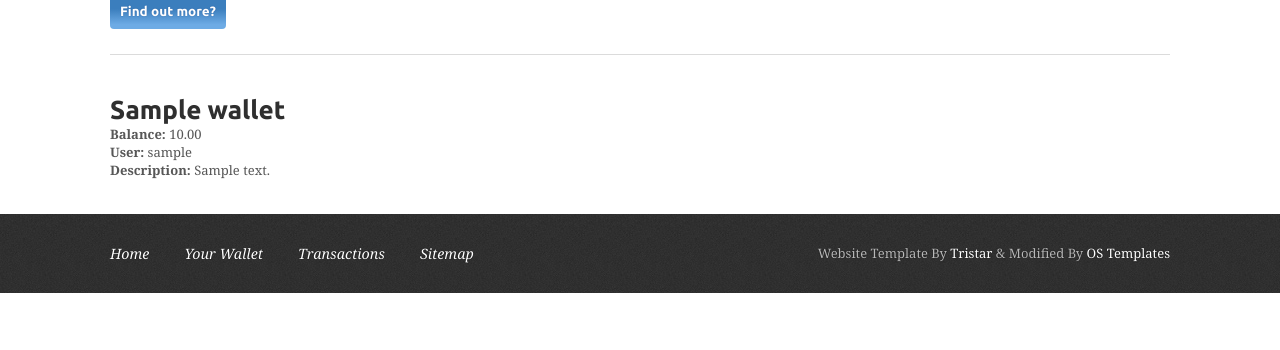
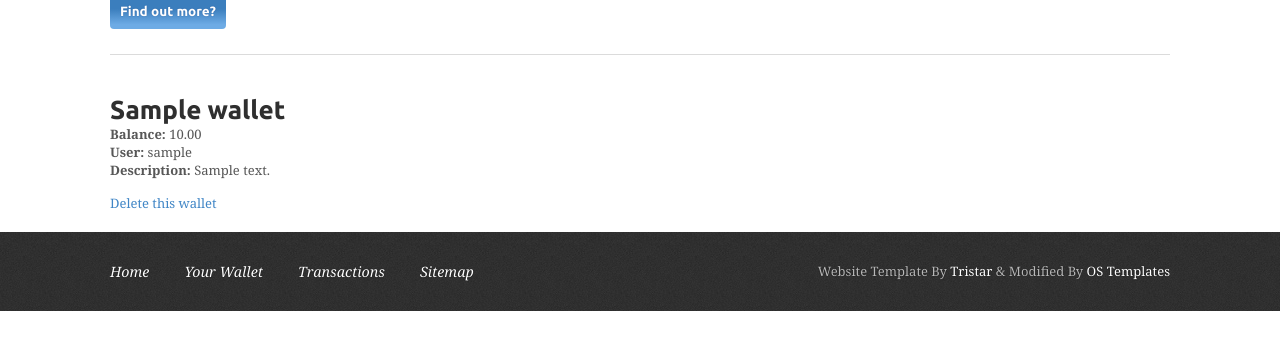
Before and after one commit to mkarmowski/wallet, a Django app: page /transactions/wallet/detail/1/ in a window 1280 px wide. Shown: the part 299-649 px from the top of the page. Run offline with Django 3.2, Linux system fonts and the light colour scheme; a user stored in the database is signed in; tables that the repository leaves empty hold one stand-in row (values such as "Sample post").

Commit message:
added delete views

```diff
--- a/transactions/models.py
+++ b/transactions/models.py
@@ -1,4 +1,4 @@
-import datetime
+import django.utils.timezone
 from django.contrib.auth.models import User
 from django.core.urlresolvers import reverse
 from django.db import models
@@ -59,7 +59,7 @@ class Transaction(models.Model):
                                  null=True,
                                  blank=True)
     date = models.DateField(verbose_name='Date of transaction',
-                                default=datetime.datetime.now())
+                            default=django.utils.timezone.now())
     created = models.DateTimeField(auto_now_add=True)
     updated = models.DateTimeField(auto_now=True)
     amount = models.DecimalField(max_digits=10, decimal_places=2)
--- a/transactions/templates/category/detail.html
+++ b/transactions/templates/category/detail.html
@@ -10,5 +10,6 @@
                 Transactions in this category:
             </p>
         </p>
+        <a href="{% url 'wallet:category_delete' pk=category.id %}">Delete this category</a>
     </div>
 {% endblock %}
--- a/transactions/templates/transaction/detail.html
+++ b/transactions/templates/transaction/detail.html
@@ -13,5 +13,6 @@
             <strong>Amount:</strong> {{ transaction.amount }}<br>
             <strong>Notes:</strong> {{ transaction.notes }}<br>
         </p>
+        <a href="{% url 'wallet:transaction_delete' pk=transaction.id %}">Delete this transaction</a>
     </div>
 {% endblock %}
--- a/transactions/templates/wallet/detail.html
+++ b/transactions/templates/wallet/detail.html
@@ -10,5 +10,6 @@
             <strong>User:</strong> {{ wallet.user }}<br>
             <strong>Description:</strong> {{ wallet.description }}<br>
         </p>
+        <a href="{% url 'wallet:wallet_delete' pk=wallet.id %}">Delete this wallet</a>
     </div>
 {% endblock %}
--- a/transactions/urls.py
+++ b/transactions/urls.py
@@ -1,16 +1,19 @@
 from django.conf.urls import url
 from . import views
+
 
 
 urlpatterns = [
     url(r'^wallet/list/$', views.wallet_list, name='wallet_list'),
     url(r'^wallet/detail/(?P<id>\d+)/$', views.wallet_details, name='wallet_details'),
     url(r'^wallet/create/$', views.wallet_create, name='wallet_create'),
+    url(r'^wallet/delete/(?P<pk>\d+)/$', views.WalletDelete.as_view(), name='wallet_delete'),
+    url(r'^category/list/$', views.category_list, name='category_list'),
+    url(r'^category/detail/(?P<id>\d+)/$', views.category_details, name='category_details'),
+    url(r'^category/create/$', views.category_create, name='category_create'),
+    url(r'^category/delete/(?P<pk>\d+)/$', views.CategoryDelete.as_view(), name='category_delete'),
     url(r'^transaction/list/$', views.transaction_list, name='transactions_list'),
     url(r'^transaction/detail/(?P<id>\d+)/$', views.transaction_detail, name='transaction_details'),
     url(r'^transaction/create/$', views.transaction_create, name='transaction_create'),
-    url(r'^category/list/$', views.category_list, name='category_list'),
-    url(r'^category/detail/(?P<id>\d+)/$', views.category_details, name='category_details'),
-    url(r'^category/create/$', views.category_create, name='category_create'),
-
+    url(r'^transaction/delete/(?P<pk>\d+)/$', views.TransactionDelete.as_view(), name='transaction_delete'),
 ]
--- a/transactions/views.py
+++ b/transactions/views.py
@@ -1,7 +1,87 @@
 from django.contrib.auth.decorators import login_required
 from django.shortcuts import render, get_object_or_404
+from django.urls import reverse_lazy
+from django.utils.decorators import method_decorator
+from django.views.generic import DeleteView
 from .forms import WalletCreateForm, TransactionCreateForm, CategoryCreateForm
 from .models import Transaction, Category, Wallet
+
+
+@login_required
+def wallet_list(request):
+    current_user = request.user
+    wallets = Wallet.objects.filter(user=current_user)
+    return render(request, 'wallet/list.html', {'wallets': wallets})
+
+
+@login_required
+def wallet_details(request, id):
+    user = request.user
+    wallet = get_object_or_404(Wallet, id=id)
+    return render(request, 'wallet/detail.html', {'wallet': wallet})
+
+
+@login_required
+def wallet_create(request):
+    if request.method == 'POST':
+        wallet_create_form = WalletCreateForm(request.POST)
+        if wallet_create_form.is_valid():
+            new_wallet = wallet_create_form.save(commit=False)
+            new_wallet.user = request.user
+            new_wallet.save()
+            return render(request, 'wallet/done.html')
+    else:
+        wallet_create_form = WalletCreateForm()
+    return render(request, 'wallet/create.html', {'wallet_form': wallet_create_form})
+
+
+class WalletDelete(DeleteView):
+    model = Wallet
+    template_name = 'wallet/wallet_confirm_delete.html'
+    success_url = reverse_lazy('wallet:wallet_list')
+
+    @method_decorator(login_required)
+    def dispatch(self, *args, **kwargs):
+        return super(WalletDelete, self).dispatch(*args, **kwargs)
+
+
+@login_required
+def category_list(request):
+    current_user = request.user
+    categories = Category.objects.filter(user=current_user)
+    return render(request, 'category/list.html', {'categories': categories})
+
+
+@login_required
+def category_details(request, id):
+    user = request.user
+    category = get_object_or_404(Category, id=id)
+    return render(request, 'category/detail.html', {'category': category})
+
+
+@login_required
+def category_create(request):
+    user = request.user
+    if request.method == 'POST':
+        category_create_form = CategoryCreateForm(request.POST)
+        if category_create_form.is_valid():
+            new_category = category_create_form.save(commit=False)
+            new_category.user = request.user
+            new_category.save()
+            return render(request, 'category/done.html')
+    else:
+        category_create_form = CategoryCreateForm()
+    return render(request, 'category/create.html', {'category_form': category_create_form})
+
+
+class CategoryDelete(DeleteView):
+    model = Category
+    template_name = 'category/category_confirm_delete.html'
+    success_url = reverse_lazy('wallet:category_list')
+
+    @method_decorator(login_required)
+    def dispatch(self, *args, **kwargs):
+        return super(CategoryDelete, self).dispatch(*args, **kwargs)
 
 
 @login_required
@@ -36,58 +116,11 @@ def transaction_create(request):
                   {'transaction_form': transaction_create_form})
 
 
-@login_required
-def wallet_list(request):
-    current_user = request.user
-    wallets = Wallet.objects.filter(user=current_user)
-    return render(request, 'wallet/list.html', {'wallets': wallets})
+class TransactionDelete(DeleteView):
+    model = Transaction
+    template_name = 'transaction/transaction_confirm_delete.html'
+    success_url = reverse_lazy('wallet:transactions_list')
 
-
-@login_required
-def wallet_details(request, id):
-    user = request.user
-    wallet = get_object_or_404(Wallet, id=id)
-    return render(request, 'wallet/detail.html', {'wallet': wallet})
-
-
-@login_required
-def wallet_create(request):
-    if request.method == 'POST':
-        wallet_create_form = WalletCreateForm(request.POST)
-        if wallet_create_form.is_valid():
-            new_wallet = wallet_create_form.save(commit=False)
-            new_wallet.user = request.user
-            new_wallet.save()
-            return render(request, 'wallet/done.html')
-    else:
-        wallet_create_form = WalletCreateForm()
-    return render(request, 'wallet/create.html', {'wallet_form': wallet_create_form})
-
-
-@login_required
-def category_list(request):
-    current_user = request.user
-    categories = Category.objects.filter(user=current_user)
-    return render(request, 'category/list.html', {'categories': categories})
-
-
-@login_required
-def category_details(request, id):
-    user = request.user
-    category = get_object_or_404(Category, id=id)
-    return render(request, 'category/detail.html', {'category': category})
-
-
-@login_required
-def category_create(request):
-    user = request.user
-    if request.method == 'POST':
-        category_create_form = CategoryCreateForm(request.POST)
-        if category_create_form.is_valid():
-            new_category = category_create_form.save(commit=False)
-            new_category.user = request.user
-            new_category.save()
-            return render(request, 'category/done.html')
-    else:
-        category_create_form = CategoryCreateForm()
-    return render(request, 'category/create.html', {'category_form': category_create_form})
+    @method_decorator(login_required)
+    def dispatch(self, *args, **kwargs):
+        return super(TransactionDelete, self).dispatch(*args, **kwargs)
```
Also changed, not shown: transactions/templates/category/category_confirm_delete.html (added, +10 -0 lines), transactions/templates/transaction/transaction_confirm_delete.html (added, +10 -0 lines), transactions/templates/wallet/wallet_confirm_delete.html (added, +10 -0 lines).
